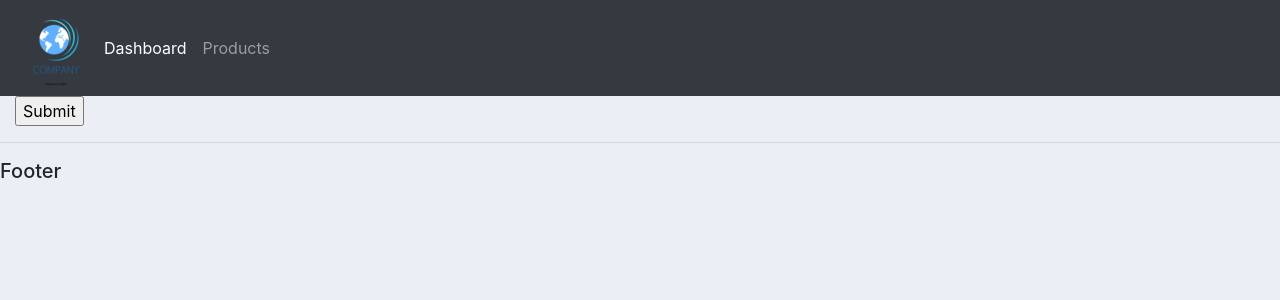
After one commit to sammijahidul/CRM-System-Using-Python-Django-, a Django app: page /create_order/ in a window 1280 px wide. The commit adds this page. Shown: the top 300 px of the page. Run offline with Django 3.2, Linux system fonts and the light colour scheme; some libraries are stand-ins or nearby versions.

Commit message:
created new html file for create_order/Dashboard make work

```diff
--- a/accounts/templates/accounts/dashboard.html
+++ b/accounts/templates/accounts/dashboard.html
@@ -35,7 +35,7 @@
         <h5>LAST 5 ORDERS</h5>
         <hr>
         <div class="card card-body">
-            <a class="btn btn-primary  btn-sm btn-block" href="">Create Order</a>
+            <a class="btn btn-primary  btn-sm btn-block" href="{% url 'create_order' %}">Create Order</a>
             <table class="table table-sm">
                 <tr>
                     <th>Products</th>
--- /dev/null
+++ b/accounts/templates/accounts/order_form.html
@@ -0,0 +1,11 @@
+{% extends 'accounts/main.html' %}
+
+{% load static %}
+{% block content %}
+<form class="" method="post">
+
+  <input type="submit" name="Submit">
+
+</form>
+
+{% endblock %}
--- a/accounts/urls.py
+++ b/accounts/urls.py
@@ -5,5 +5,7 @@ urlpatterns = [
     path('', views.home, name="home"),
     path('products/', views.products, name="products"),
     path('customer/<str:new_value>/', views.customer, name="customer"),
+    path('create_order/', views.createOrder, name="create_order"),
+
 
 ]
--- a/accounts/views.py
+++ b/accounts/views.py
@@ -30,3 +30,9 @@ def customer(request, new_value):
 
     context = {'customer':customer,'orders': orders,'order_count':order_count}
     return render(request,'accounts/customer.html',context)
+
+def createOrder(request):
+
+    context = {}
+
+    return render(request, 'accounts/order_form.html', context)
```
